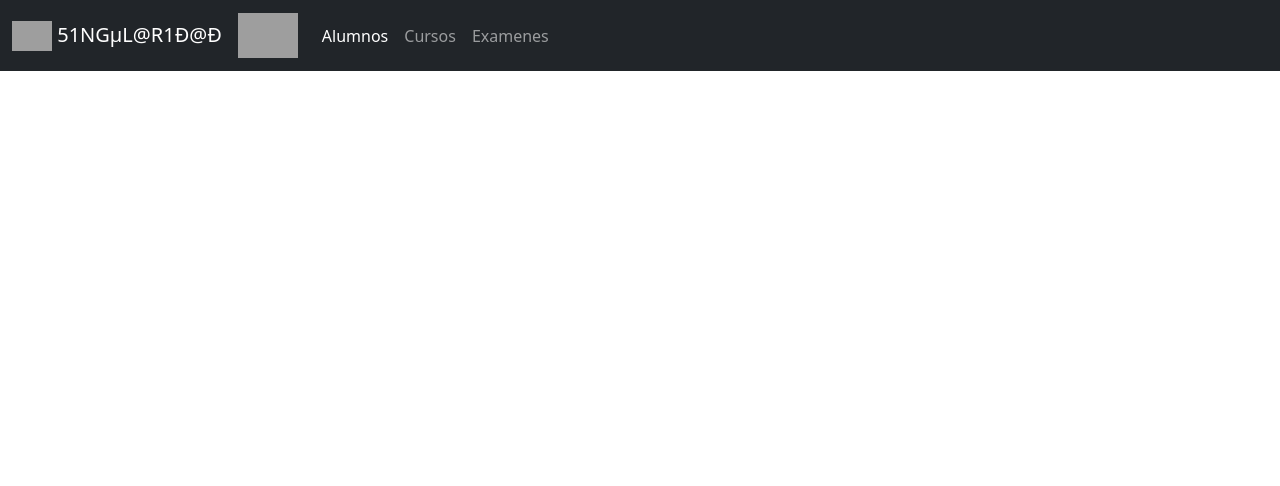
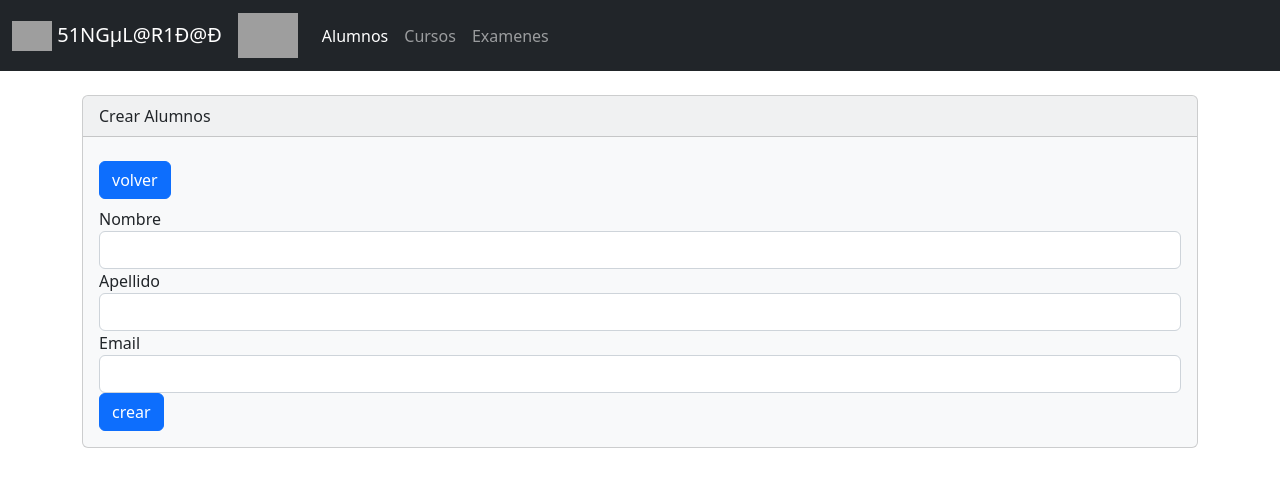
Before and after one commit to Hackathon-ChatGPT-NTTDATA/plataformaacademica, an Angular app in the folder cursos/: page /alumnos/form in a window 1280 px wide. Before the commit this address led to /. Shown: the top 486 px of the page. Built offline with nearby package versions, Linux system fonts and the light colour scheme; grey boxes are pictures that could not be loaded.

Commit message:
chore[10] agregando boton, crear formulario, boton volver

```diff
--- a/cursos/src/app/app-routing.module.ts
+++ b/cursos/src/app/app-routing.module.ts
@@ -3,10 +3,12 @@
 import { AlumnosComponent } from './components/alumnos/alumnos.component';
 import { CursosComponent } from './components/cursos/cursos.component';
 import { ExamenesComponent } from './components/examenes/examenes.component';
+import { AlumnosFormComponent } from './components/alumnos/alumnos-form.component';
 
 const routes: Routes = [
   {path:'',pathMatch:'full',redirectTo:'Cursos'},
   {path: 'alumnos', component: AlumnosComponent},
+  {path: 'alumnos/form', component: AlumnosFormComponent},
   {path: 'cursos', component: CursosComponent},
   {path: 'examenes', component: ExamenesComponent}
 ];
--- a/cursos/src/app/app.module.ts
+++ b/cursos/src/app/app.module.ts
@@ -8,13 +8,15 @@
 import { CursosComponent } from './components/cursos/cursos.component';
 import { ExamenesComponent } from './components/examenes/examenes.component';
 import { LayoutModule } from './layout/layout.module';
+import { AlumnosFormComponent } from './components/alumnos/alumnos-form.component';
 
 @NgModule({
   declarations: [
     AppComponent,
     AlumnosComponent,
     CursosComponent,
-    ExamenesComponent
+    ExamenesComponent,
+    AlumnosFormComponent
   ],
   imports: [
     BrowserModule,
--- /dev/null
+++ b/cursos/src/app/components/alumnos/alumnos-form.component.html
@@ -0,0 +1,31 @@
+<div class="card bg-light mb-3" >
+  <div class="card-header">{{titulo}}</div>
+  <div class="card-body">
+    <button class="btn btn-primary my-2" routerLink="/alumnos">volver</button>
+    <form>
+      <div class="form-group">
+        <label for="nombre">Nombre </label>
+        <input type="text" name="nombre" class="form-control">
+      </div>
+
+      <div class="form-group">
+        <label for="apellido">Apellido </label>
+        <input type="text" name="apellido" class="form-control">
+      </div>
+
+      <div class="form-group">
+        <label for="email">Email </label>
+        <input type="text" name="email" class="form-control">
+      </div>
+
+      <div class="form-group">
+
+        <button type="button" class="btn btn-primary">crear</button>
+      </div>
+
+
+    </form>
+
+
+  </div>
+</div>
--- /dev/null
+++ b/cursos/src/app/components/alumnos/alumnos-form.component.ts
@@ -0,0 +1,18 @@
+import { Component, OnInit } from '@angular/core';
+
+@Component({
+  selector: 'app-alumnos-form',
+  templateUrl: './alumnos-form.component.html',
+  styleUrls: ['./alumnos-form.component.css']
+})
+
+export class AlumnosFormComponent implements OnInit {
+
+  titulo = "Crear Alumnos";
+constructor(){}
+
+ngOnInit() {
+
+}
+
+}
--- a/cursos/src/app/components/alumnos/alumnos.component.html
+++ b/cursos/src/app/components/alumnos/alumnos.component.html
@@ -1,8 +1,8 @@
-<div class="card text-bg-light mb-3" >
+<div class="card bg-light mb-3" >
   <div class="card-header">{{titulo}}</div>
   <div class="card-body">
+    <button class="btn btn-primary my-2" routerLink="/alumnos/form">crear</button>
     <table class="table table-hover table-stripe">
-
       <thead >
         <tr>
           <th>id</th>
@@ -19,9 +19,10 @@
           <td>{{alumno.nombre }}</td>
           <td>{{alumno.apellido}}</td>
           <td>{{alumno.email}}</td>
-          <td>{{alumno.createAt | date:'YYYY/MM/dd' }}</td>
+          <td>{{alumno.createAt | date:'YYYY/MM/dd'}}</td>
         </tr>
       </body>
 
     </table>
   </div>
+</div>
```
Also changed, not shown: cursos/src/app/components/alumnos/alumnos-form.component.css (added).
